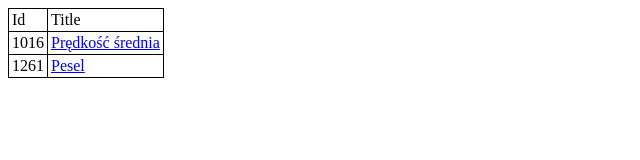
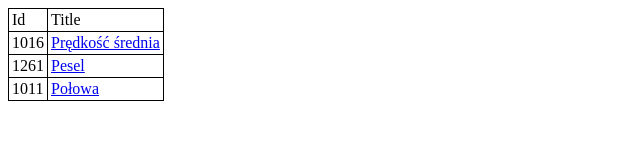
Before and after one commit to XlolekNaX/SPOJ, a plain HTML site: page index.html in a window 1280 px wide. Shown: the whole page, without its empty margins (0-640 px from the left). Drawn offline with Linux system fonts and the light colour scheme.

Commit message:
Update index.html

```diff
--- a/index.html
+++ b/index.html
@@ -29,6 +29,10 @@
         <td>1261</td>
         <td><a href="https://github.com/xloleknax/spoj/tree/main/1261/">Pesel</a></td>
       </tr>
+      <tr>
+        <td>1011</td>
+        <td><a href="https://github.com/xloleknax/spoj/tree/main/1011/">Połowa</a></td>
+      </tr>
 
 
 
```
